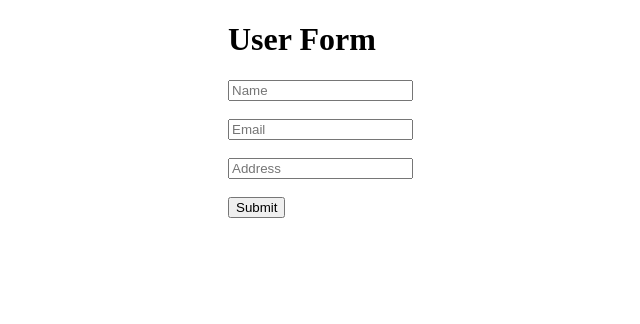
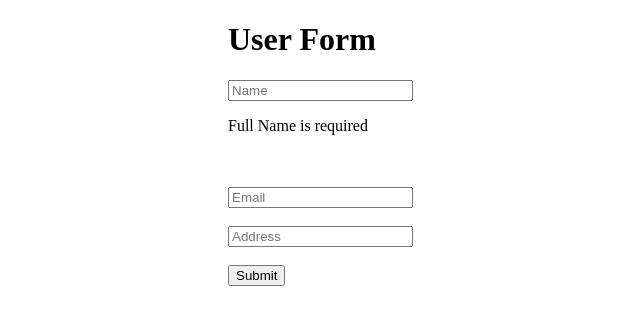
Before and after one commit to B00ttl3/TemplateDriven-Forms-in-Angular, an Angular app: page / in a window 1280 px wide. Shown: the top 324 px of the page, without its empty margins (287-927 px from the left). Built offline with nearby package versions, Linux system fonts and the light colour scheme.

Commit message:
Putting the required field in the form

```diff
--- a/src/app/app.component.html
+++ b/src/app/app.component.html
@@ -26,9 +26,12 @@
   <!-- to capture the data from the form we have to assign the ngForm to a paramter which is #f in this case and have to pass that f to the formSubmit() instead of event, as now this f will act like the event. this will not specifically capture the data of the all form, to capture the data of the all form, we will have to add the ngModel at the end of the each input part of form, as in angular we have to work in the FormControl class  -->
 
   <form (submit)="formSubmit(f)" #f = 'ngForm' >
-    <input type="text" placeholder="Name" name="name" ngModel >
+    <input type="text" placeholder="Name" name="fullName" ngModel #fullName="ngModel" (change)="getValue(fullName)" required>
+    <div class="alert">
+      <p>Full Name is required</p>
+    </div>
     <br /><br />
-    <input type="email" placeholder="Email" name="email" ngModel >
+    <input type="email" placeholder="Email" name="email" ngModel required>
     <br /><br />
     <input type="text" placeholder="Address" name="address" ngModel >
     <br /><br />
--- a/src/app/app.component.ts
+++ b/src/app/app.component.ts
@@ -17,4 +17,8 @@ export class AppComponent {
     console.log(event.value);
   }
 
+  getValue(fullName:any) {
+    console.log(fullName);
+  }
+
 }
```
